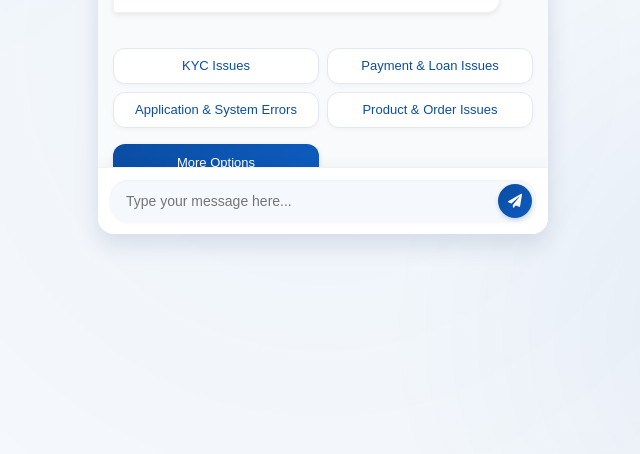
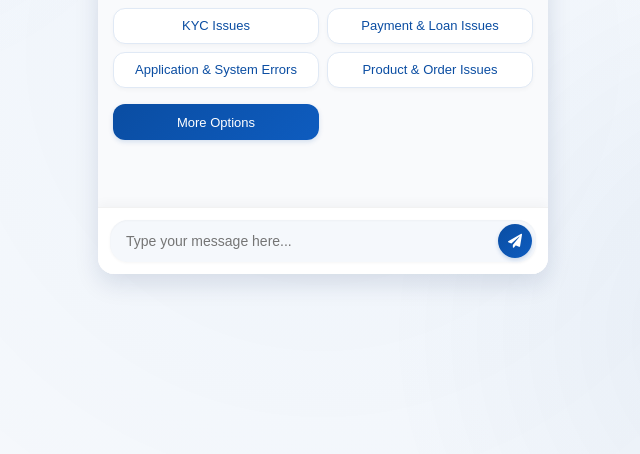
Before and after one commit to Warhyl/Samsung-Finance-Chatbot, a plain HTML site: page index.html in a window 1280 px wide. Shown: the part 346-800 px from the top of the page, without its empty margins (317-957 px from the left). Drawn offline with Linux system fonts and the light colour scheme.

Commit message:
Update styles.css

```diff
--- a/styles.css
+++ b/styles.css
@@ -25,7 +25,7 @@ body::before {
 
 .chat-container {
     width: 100%;
-    height: 45vh;
+    height: 55vh;
     max-width: 450px;
     display: flex;
     flex-direction: column;
```
